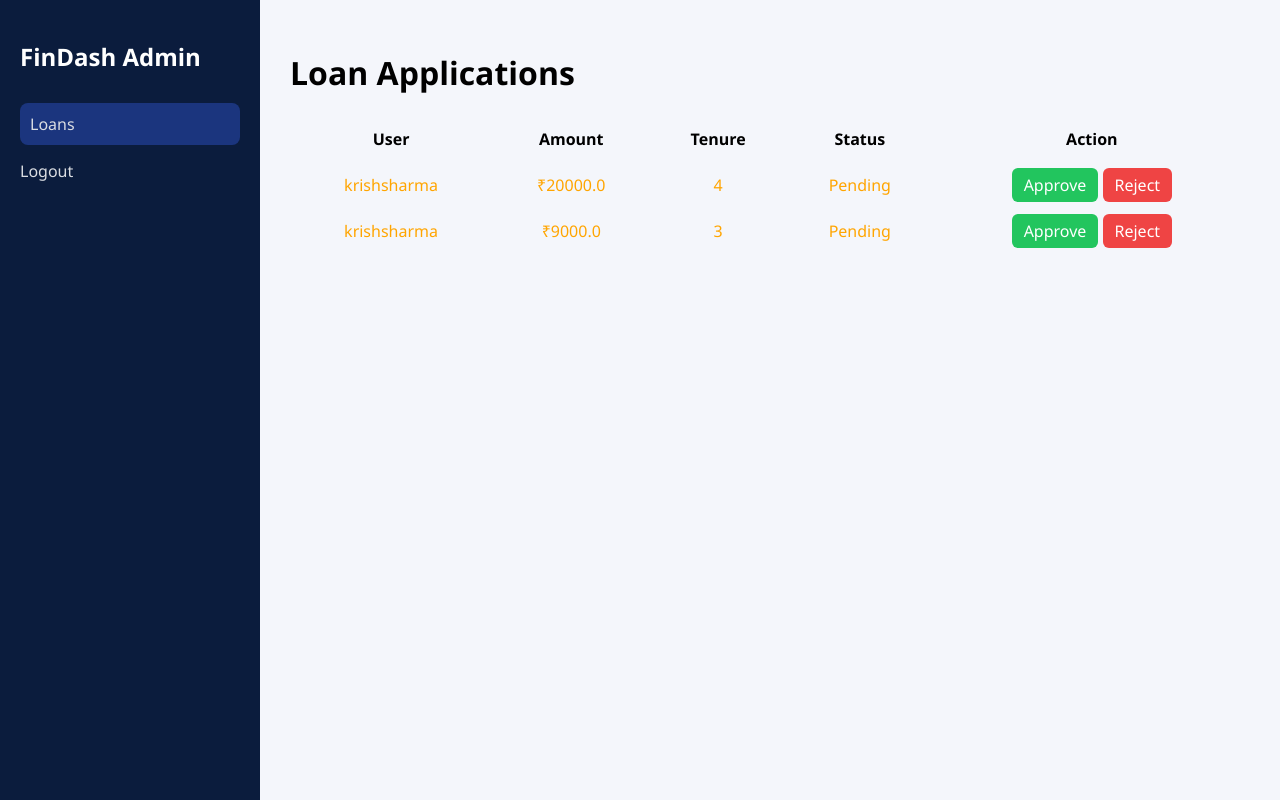
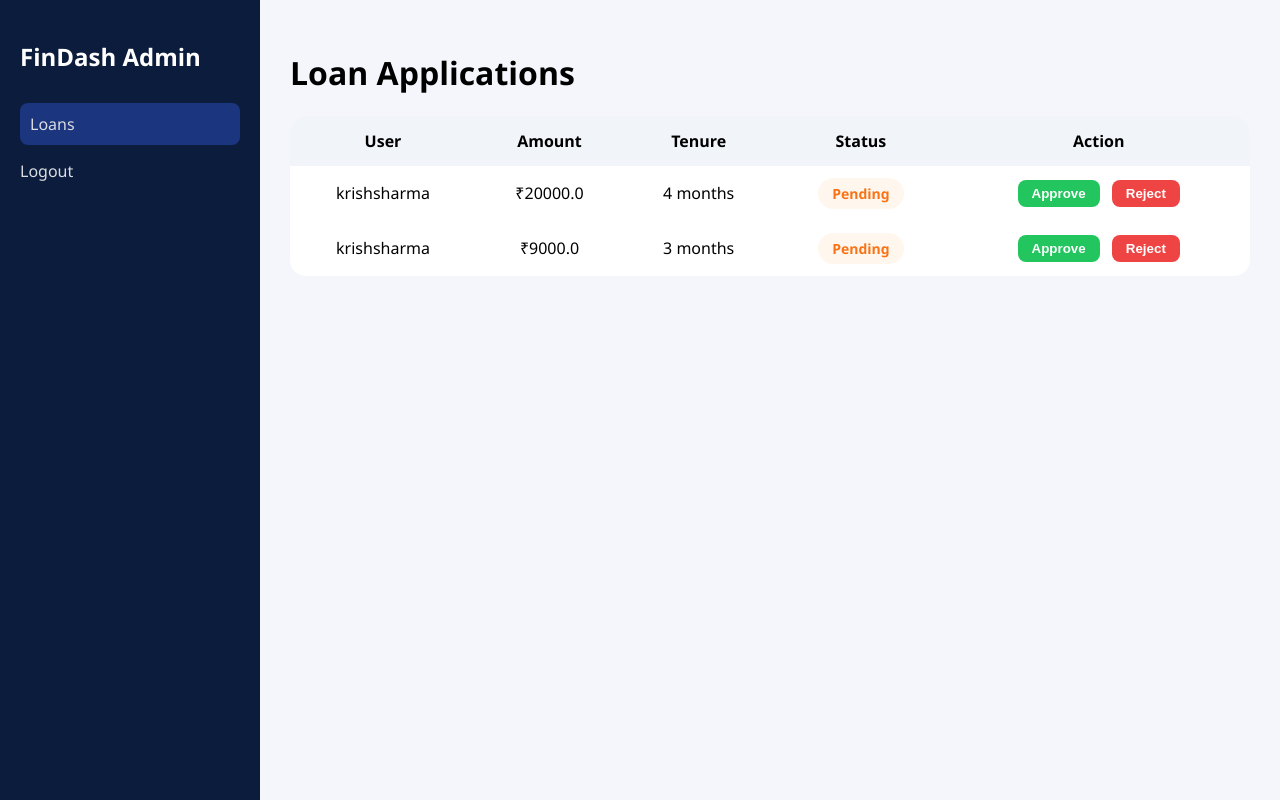
Before and after one commit to COZYkrish/expense-tracker, a Flask app: template templates/admin/dashboard.html in a window 1280 px wide. Run offline with Flask 3, Linux system fonts and the light colour scheme; the template is opened without the code that fills it: values that come from a table or form of the project are taken from there, others are empty.

Commit message:
added dashboard and logic

```diff
--- a/static/css/animations.css
+++ b/static/css/animations.css
@@ -47,3 +47,34 @@ tr:hover {
 
 .approve { background: #22c55e; color: white; }
 .reject { background: #ef4444; color: white; }
+.status-badge {
+    padding: 6px 14px;
+    border-radius: 20px;
+    font-weight: 600;
+    font-size: 14px;
+    transition: all .3s ease;
+}
+
+.status-badge.Pending {
+    background: #fff7ed;
+    color: #f97316;
+}
+
+.status-badge.Approved {
+    background: #ecfdf5;
+    color: #16a34a;
+}
+
+.status-badge.Rejected {
+    background: #fef2f2;
+    color: #dc2626;
+}
+
+.pulse {
+    animation: pulse .5s ease;
+}
+
+@keyframes pulse {
+    0% { background: #eef2ff; }
+    100% { background: transparent; }
+}
--- a/templates/admin/dashboard.html
+++ b/templates/admin/dashboard.html
@@ -1,23 +1,72 @@
 <!DOCTYPE html>
-<html>
+<html lang="en">
 <head>
-    <title>Admin Dashboard</title>
+    <meta charset="UTF-8">
+    <title>Admin Dashboard | FinDash</title>
+
     <link rel="stylesheet" href="/static/css/base.css">
     <link rel="stylesheet" href="/static/css/animations.css">
+
+    <style>
+        table {
+            width: 100%;
+            border-collapse: collapse;
+            margin-top: 20px;
+            background: #ffffff;
+            border-radius: 16px;
+            overflow: hidden;
+        }
+
+        th, td {
+            padding: 14px;
+            text-align: center;
+        }
+
+        th {
+            background: #f1f5f9;
+            font-weight: 600;
+        }
+
+        tr:hover {
+            background: #f8fafc;
+        }
+
+        .btn {
+            padding: 6px 14px;
+            border-radius: 8px;
+            border: none;
+            cursor: pointer;
+            font-weight: 600;
+            margin: 0 4px;
+        }
+
+        .approve {
+            background: #22c55e;
+            color: white;
+        }
+
+        .reject {
+            background: #ef4444;
+            color: white;
+        }
+    </style>
 </head>
 <body>
 
 <div class="layout">
+    <!-- Sidebar -->
     <aside class="sidebar">
         <h2>FinDash Admin</h2>
         <a class="active">Loans</a>
         <a href="/auth/logout">Logout</a>
     </aside>
 
+    <!-- Main -->
     <main class="content">
         <h1>Loan Applications</h1>
 
         <table>
+            <thead>
                 <tr>
                     <th>User</th>
                     <th>Amount</th>
@@ -25,23 +74,67 @@
                     <th>Status</th>
                     <th>Action</th>
                 </tr>
+            </thead>
+
+            <tbody>
                 {% for loan in loans %}
-            <tr class="status-{{ loan.status }}">
+                <tr id="loan-{{ loan.id }}">
                     <td>{{ loan.borrower }}</td>
                     <td>₹{{ loan.amount }}</td>
-                <td>{{ loan.tenure }}</td>
-                <td>{{ loan.status }}</td>
+                    <td>{{ loan.tenure }} months</td>
+                    <td>
+                        <span class="status-badge {{ loan.status }}">
+                            {{ loan.status }}
+                        </span>
+                    </td>
                     <td>
                         {% if loan.status == "Pending" %}
-                        <a class="btn approve" href="/admin/approve/{{ loan.id }}">Approve</a>
-                        <a class="btn reject" href="/admin/reject/{{ loan.id }}">Reject</a>
+                        <button class="btn approve"
+                                data-loan-id="{{ loan.id }}"
+                                onclick="updateStatus(this, 'Approved')">
+                            Approve
+                        </button>
+
+                        <button class="btn reject"
+                                data-loan-id="{{ loan.id }}"
+                                onclick="updateStatus(this, 'Rejected')">
+                            Reject
+                        </button>
+                        {% else %}
+                        —
                         {% endif %}
                     </td>
                 </tr>
                 {% endfor %}
+            </tbody>
         </table>
     </main>
 </div>
 
+<script>
+function updateStatus(button, status) {
+    const loanId = button.dataset.loanId;
+
+    fetch(`/admin/update-status/${loanId}/${status}`, {
+        method: "POST"
+    })
+    .then(res => res.json())
+    .then(data => {
+        if (data.success) {
+            const row = document.getElementById(`loan-${loanId}`);
+            const badge = row.querySelector(".status-badge");
+
+            badge.innerText = status;
+            badge.className = `status-badge ${status}`;
+
+            row.querySelector("td:last-child").innerHTML = "—";
+
+            row.classList.add("pulse");
+            setTimeout(() => row.classList.remove("pulse"), 600);
+        }
+    });
+}
+</script>
+
 </body>
 </html>
```
Also changed, not shown: routes/admin.py (+20 -13 lines), routes/user.py (+14 -1 lines), templates/user/dashboard.html (+26 -2 lines), instance/fintech.db. Lines whose indentation alone changed are shown as unchanged.
